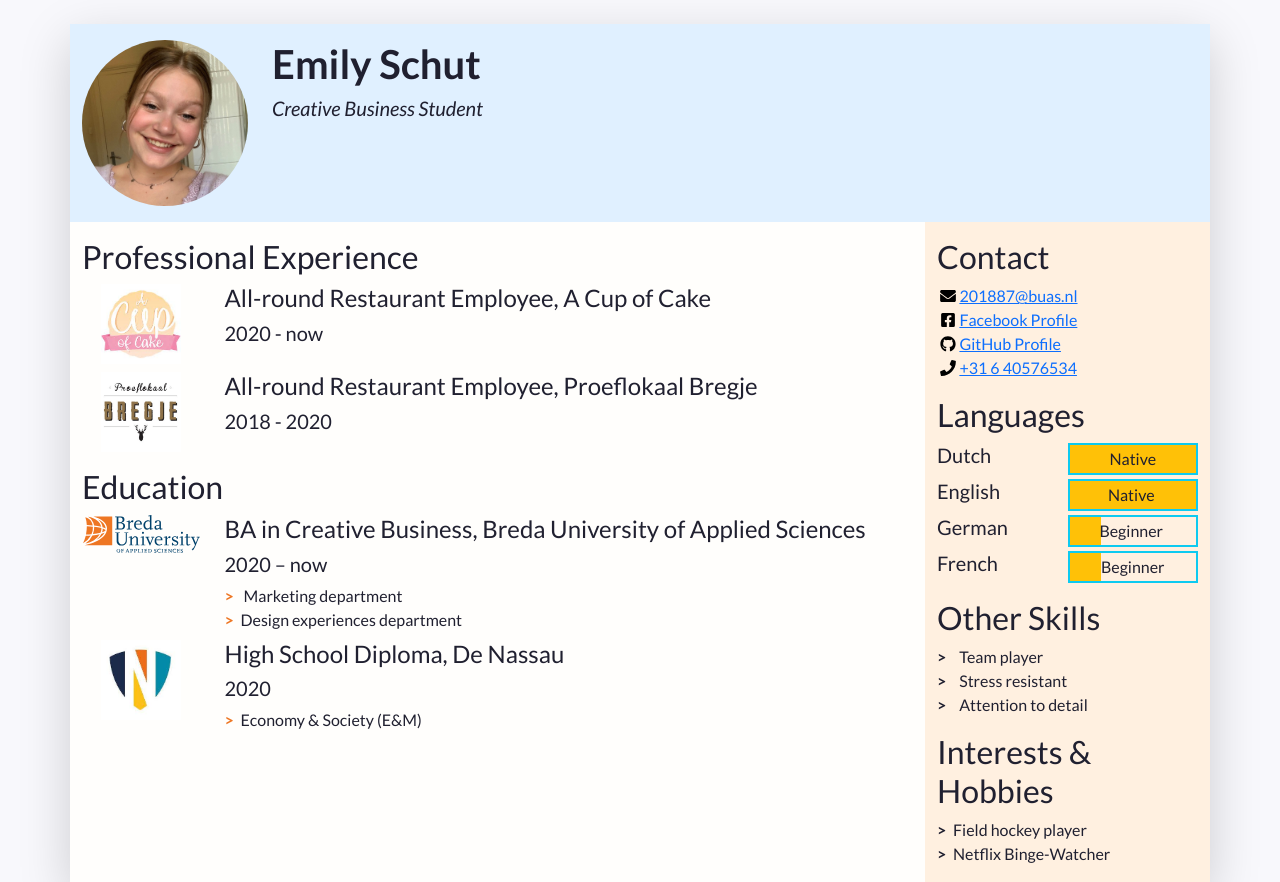
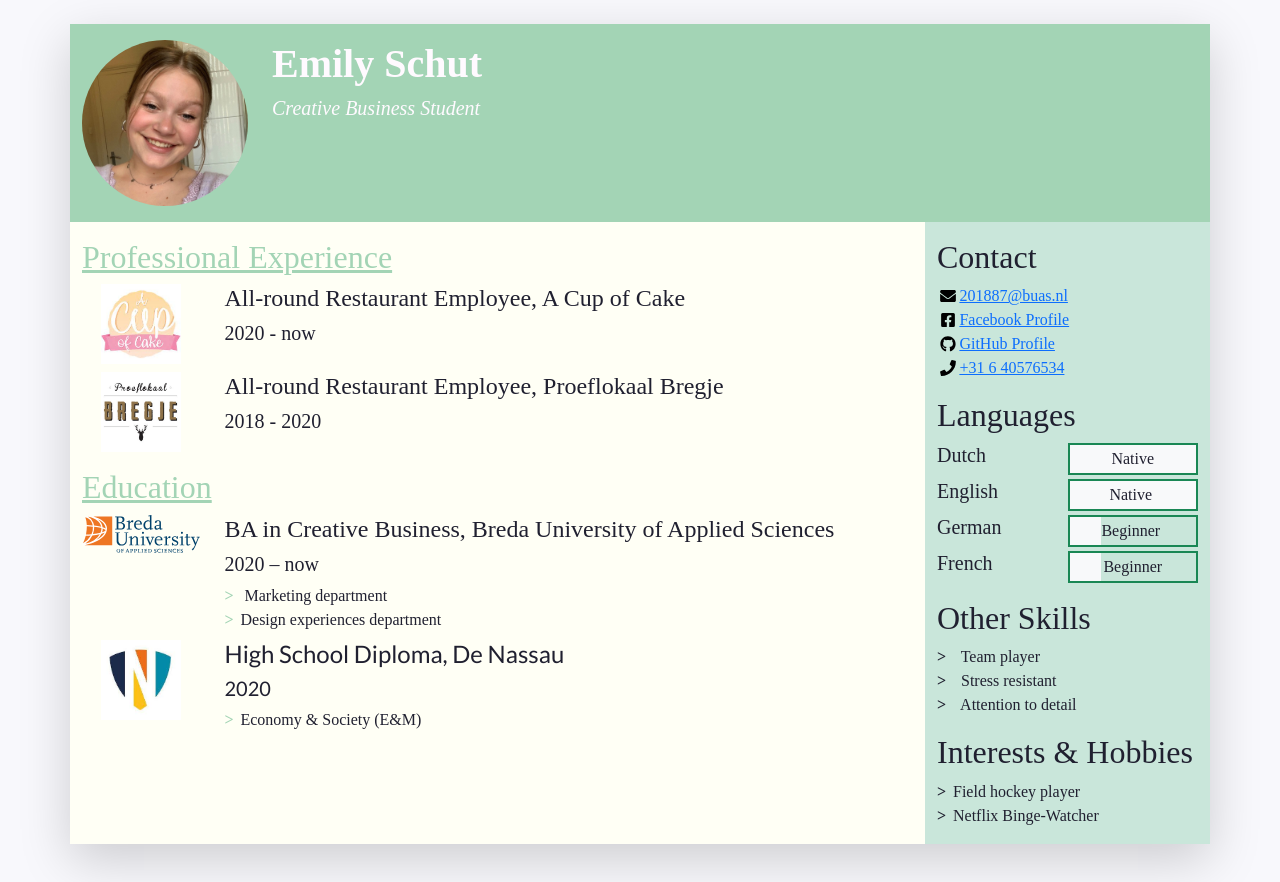
Before and after one commit to EmilySchut/EmilySchut_PRJ4_CV, a plain HTML site: page index.html in a window 1280 px wide. Shown: the top 882 px of the page. Drawn offline with nearby package versions, Linux system fonts and the light colour scheme.

Commit message:
color and font changed

```diff
--- a/css/styles.css
+++ b/css/styles.css
@@ -14,15 +14,15 @@ body {
 /* Styles for custom classes in the document. (There are more, try to find them out!) */
 
 .resume-header {
-    background-color: #e0f0ff;
+    background-color: #A3D4B5;
 }
 
 .resume-main {
-	background-color: #fffefc;
+	background-color: #FFFFF5;
 }
 
 .resume-aside {
-	background-color: #fff0e0;
+	background-color: #C9E6DA;
 }
 
 /* Styles for lists in the document */
@@ -36,7 +36,7 @@ body {
 }
 
 .biography-details li::before {
-	color: #EE7623;
+	color: #A3D4B5;
 }
 
 .biography-details li, .skill-list li {
@@ -49,3 +49,19 @@ body {
 	height: 1em;
 	flex-basis: 1.4em;
 }
+
+.Header-tekst {
+	color: #FFFAFF
+}
+
+.Kopjes-tekst {
+	color: #A3D4B5
+}
+
+.line-kopjes {
+	text-decoration: underline #A3D4B5
+}
+
+.font-style {
+	font-family: 'Playfair Display', serif;
+}
--- a/index.html
+++ b/index.html
@@ -54,8 +54,8 @@
           A container to wrap around your name and tagline. Full-width at small size, then columns of increasing size.
         -->
         <div class="col-12 col-sm-8 col-md-9 col-lg-10 my-3 header-content">
-          <h1 class="fw-bolder">Emily Schut&nbsp;</h1>
-          <h5 class="fst-italic tagline">Creative Business Student&nbsp;</h5>
+          <h1 class="fw-bolder Header-tekst font-style">Emily Schut&nbsp;</h1>
+          <h5 class="fst-italic tagline Header-tekst font-style">Creative Business Student&nbsp;</h5>
         </div>
       </header>
 
@@ -75,7 +75,7 @@
             <section> is yet another semantic element. The first one is for professional experience.
           -->
           <section class="my-3 biography-section">
-            <h2>Professional Experience</h2>
+            <h2 class="Kopjes-tekst line-kopjes font-style">Professional Experience</h2>
             <!--
               Each list item (li) in the unordered list (ul) below will be one job.
               "list-unstyled" is a class that hides the bullet points of a list.
@@ -89,8 +89,8 @@
                   <img class="biography-logo mw-100 d-block mx-auto" src="images/Cupcake_Logo.jpg" alt="Company logo" width="80">
                 </div>
                 <div class="biography-contents col-9 col-sm-10 col-md-9 col-lg-10">
-                  <h4>All-round Restaurant Employee, A Cup of Cake&nbsp;</h4>
-                  <h5>2020 - now&nbsp;</h5>
+                  <h4 class="font-style">All-round Restaurant Employee, A Cup of Cake&nbsp;</h4>
+                  <h5 class="font-style">2020 - now&nbsp;</h5>
                   <!-- Use the list below to talk about your achievements -->
                   <ul class="biography-details list-unstyled">
                   </ul>
@@ -104,8 +104,8 @@
                   <img class="biography-logo mw-100 d-block mx-auto" src="images/Bregje_Logo.jpg" alt="Company logo" width="80">
                 </div>
                 <div class="biography-contents col-9 col-sm-10 col-md-9 col-lg-10">
-                  <h4>All-round Restaurant Employee, Proeflokaal Bregje&nbsp;&nbsp;</h4>
-                  <h5>2018 - 2020</h5>
+                  <h4 class="font-style">All-round Restaurant Employee, Proeflokaal Bregje&nbsp;&nbsp;</h4>
+                  <h5 class="font-style">2018 - 2020</h5>
                   <!-- This entry doesn't have a list of achievements, but you can copy-paste the one from above -->
                 </div>
               </li>
@@ -116,7 +116,7 @@
           <!-- We're done with jobs, let's move on to schools -->
 
           <section class="my-3 biography-section">
-            <h2>Education</h2>
+            <h2 class="Kopjes-tekst line-kopjes font-style">Education</h2>
             <ul class="biography-list list-unstyled">
 
               <!-- Top item in education. And by "top", I mean a Bachelor in Creative Business at BUas. -->
@@ -125,12 +125,12 @@
                   <img class="biography-logo mw-100 d-block mx-auto" src="images/schools/logo-buas.svg" alt="School logo" width="120">
                 </div>
                 <div class="biography-contents col-9 col-sm-10 col-md-9 col-lg-10">
-                  <h4>BA in Creative Business, Breda University of Applied Sciences</h4>
-                  <h5>2020 –&nbsp;now</h5>
+                  <h4 class="font-style">BA in Creative Business, Breda University of Applied Sciences</h4>
+                  <h5 class="font-style">2020 –&nbsp;now</h5>
                   <!-- Use the list below to talk about minors, exchanges, extra-curricular activities. -->
                   <ul class="biography-details list-unstyled">
-                    <li>&nbsp;Marketing department</li>
-                    <li>Design experiences department&nbsp;</li>
+                    <li class="font-style">&nbsp;Marketing department</li>
+                    <li class="font-style">Design experiences department&nbsp;</li>
 
                   </ul>
                 </div>
@@ -145,7 +145,7 @@
                   <h4>High School Diploma, De Nassau</h4>
                   <h5>2020</h5>
                   <ul class="biography-details list-unstyled">
-                    <li>Economy &amp; Society (E&amp;M)&nbsp;</li>
+                    <li class="font-style">Economy &amp; Society (E&amp;M)&nbsp;</li>
                   </ul>
                 </div>
               </li>
@@ -165,7 +165,7 @@
 
           <!-- The first block will be contact details -->
           <section class="my-3 aside-section">
-            <h2>Contact</h2>
+            <h2 class="font-style">Contact</h2>
             <!--
               A list of all your contact details.
               There are more icons in the images/icons folder, have a look if you want to add your LinkedIn or TikTok profile.
@@ -174,25 +174,25 @@
             -->
             <ul class="contact-list list-unstyled">
               <li class="contact-item">
-                <a class="d-flex align-items-center" href="mailto:201887@buas.nl" target="_blank">
+                <a class="d-flex align-items-center font-style" href="mailto:201887@buas.nl" target="_blank">
                   <img class="contact-icon" src="images/icons/envelope.svg" alt="Email">
                   201887@buas.nl
                 </a>
               </li>
               <li class="contact-item">
-                <a class="d-flex align-items-center" href="https://www.facebook.com/emily.schut.376" target="_blank">
+                <a class="d-flex align-items-center font-style" href="https://www.facebook.com/emily.schut.376" target="_blank">
                   <img class="contact-icon" src="images/icons/facebook.svg" alt="Facebook">
                   Facebook Profile
                 </a>
               </li>
               <li class="contact-item">
-                <a class="d-flex align-items-center" href="https://github.com/EmilySchut" target="_blank">
+                <a class="d-flex align-items-center font-style" href="https://github.com/EmilySchut" target="_blank">
                   <img class="contact-icon" src="images/icons/github.svg" alt="LinkedIn">
                   GitHub Profile
                 </a>
               </li>
               <li class="contact-item">
-                <a class="d-flex align-items-center" href="tel:+31640576534" target="_blank">
+                <a class="d-flex align-items-center font-style" href="tel:+31640576534" target="_blank">
                   <img class="contact-icon" src="images/icons/phone.svg" alt="Mobile Phone">
                   +31 6 40576534
                 </a>
@@ -203,39 +203,39 @@
           <!-- End of contact details, moving on to languages -->
 
           <section class="my-3 aside-section">
-            <h2>Languages</h2>
+            <h2 class="font-style">Languages</h2>
             <!-- Each item in the list is a language. Modify, add or remove depending on what you speak -->
             <ul class="language-list list-unstyled">
               <li class="language-item d-flex mb-1">
-                <h5 class="language-name w-50">Dutch</h5>
-                <div class="language-level w-50 border border-info border-2 position-relative">
+                <h5 class="language-name w-50 font-style">Dutch</h5>
+                <div class="language-level w-50 border border-success border-2 position-relative">
                   <!-- The div below is a progress bar. Choose between w-25, w-50, w-75 and w-100 to show your level of fluency -->
-                  <div class="language-progress position-absolute bg-warning h-100 w-100"></div>
-                  <h6 class="position-absolute w-100 text-center top-0 py-1">Native</h6>
+                  <div class="language-progress position-absolute bg-light h-100 w-100"></div>
+                  <h6 class="position-absolute w-100 text-center top-0 py-1 font-style">Native</h6>
                 </div>
               </li>
               <li class="language-item d-flex mb-1">
-                <h5 class="language-name w-50">English</h5>
-                <div class="language-level w-50 border border-info border-2 position-relative">
+                <h5 class="language-name w-50 font-style">English</h5>
+                <div class="language-level w-50 border border-success border-2 position-relative">
                   <!-- The div below is a progress bar. Choose between w-25, w-50, w-75 and w-100 to show your level of fluency -->
-                  <div class="language-progress position-absolute bg-warning h-100 w-100"></div>
-                  <h6 class="position-absolute w-100 text-center top-0 py-1">Native&nbsp;</h6>
+                  <div class="language-progress position-absolute bg-light h-100 w-100"></div>
+                  <h6 class="position-absolute w-100 text-center top-0 py-1 font-style">Native&nbsp;</h6>
                 </div>
               </li>
               <li class="language-item d-flex mb-1">
-                <h5 class="language-name w-50">German&nbsp;</h5>
-                <div class="language-level w-50 border border-info border-2 position-relative">
+                <h5 class="language-name w-50 font-style">German&nbsp;</h5>
+                <div class="language-level w-50 border border-success border-2 position-relative">
                   <!-- The div below is a progress bar. Choose between w-25, w-50, w-75 and w-100 to show your level of fluency -->
-                  <div class="language-progress position-absolute bg-warning h-100 w-25"></div>
-                  <h6 class="position-absolute w-100 text-center top-0 py-1">Beginner&nbsp;</h6>
+                  <div class="language-progress position-absolute bg-light h-100 w-25"></div>
+                  <h6 class="position-absolute w-100 text-center top-0 py-1 font-style">Beginner&nbsp;</h6>
                 </div>
               </li>
               <li class="language-item d-flex mb-1">
-                <h5 class="language-name w-50">French&nbsp;</h5>
-                <div class="language-level w-50 border border-info border-2 position-relative">
+                <h5 class="language-name w-50 font-style">French&nbsp;</h5>
+                <div class="language-level w-50 border border-success border-2 position-relative">
                   <!-- The div below is a progress bar. Choose between w-25, w-50, w-75 and w-100 to show your level of fluency -->
-                  <div class="language-progress position-absolute bg-warning h-100 w-25"></div>
-                  <h6 class="position-absolute w-100 text-center top-0 py-1">Beginner</h6>
+                  <div class="language-progress position-absolute bg-light h-100 w-25"></div>
+                  <h6 class="position-absolute w-100 text-center top-0 py-1 font-style">Beginner</h6>
                 </div>
               </li>
             </ul>
@@ -244,21 +244,21 @@
           <!-- End of contact details, moving on to other skills -->
 
           <section class="my-3 aside-section">
-            <h2>Other Skills</h2>
+            <h2 class="font-style">Other Skills</h2>
             <ul class="skill-list list-unstyled">
-              <li class="skill-item">&nbsp; Team player</li>
-              <li class="skill-item">&nbsp; Stress resistant&nbsp;</li>
-              <li class="skill-item">&nbsp; Attention to detail&nbsp;</li>
+              <li class="skill-item font-style">&nbsp; Team player</li>
+              <li class="skill-item font-style">&nbsp; Stress resistant&nbsp;</li>
+              <li class="skill-item font-style">&nbsp; Attention to detail&nbsp;</li>
             </ul>
           </section>
 
           <!-- End of other skills, moving on to interest and hobbies -->
 
           <section class="my-3 aside-section">
-            <h2>Interests &amp; Hobbies</h2>
+            <h2 class="font-style">Interests &amp; Hobbies</h2>
             <ul class="skill-list list-unstyled">
-              <li class="skill-item">Field hockey player&nbsp;</li>
-              <li class="skill-item">Netflix Binge-Watcher</li>
+              <li class="skill-item font-style">Field hockey player&nbsp;</li>
+              <li class="skill-item font-style">Netflix Binge-Watcher</li>
             </ul>
           </section>
 
```
